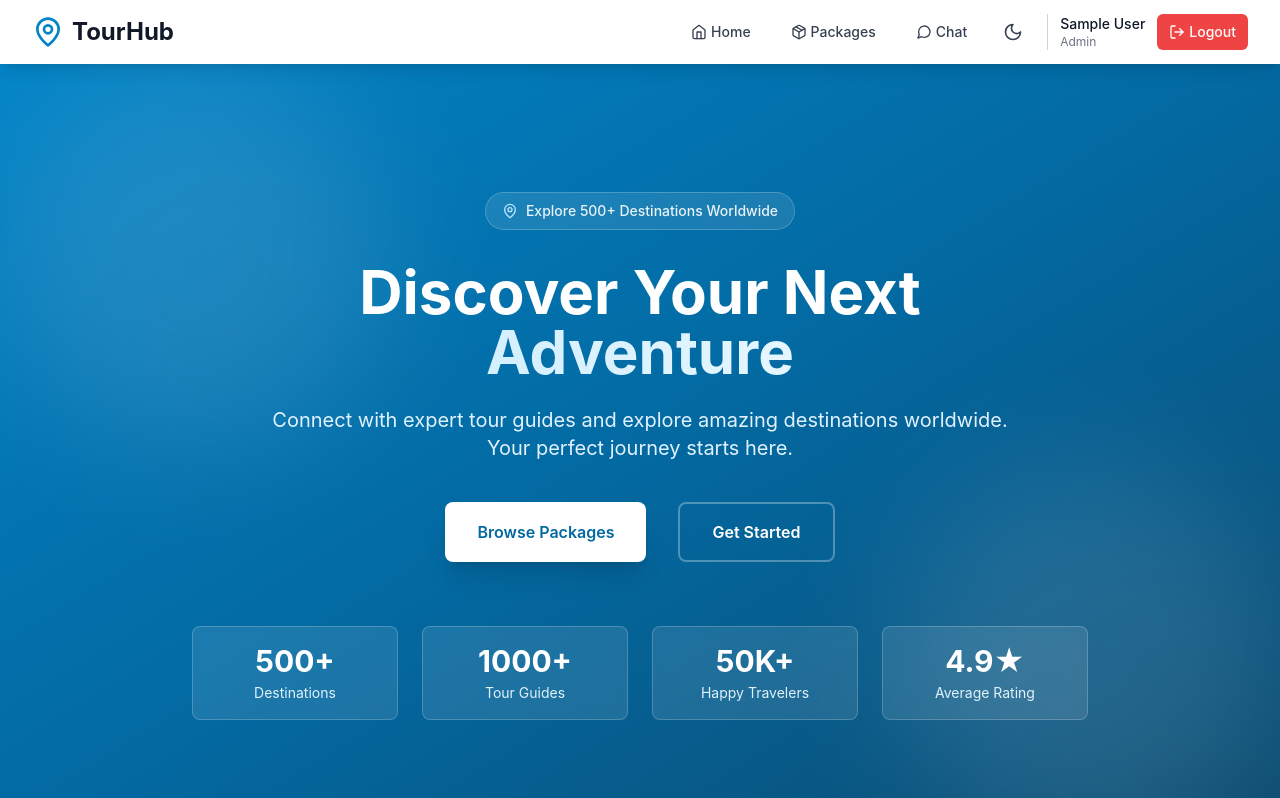
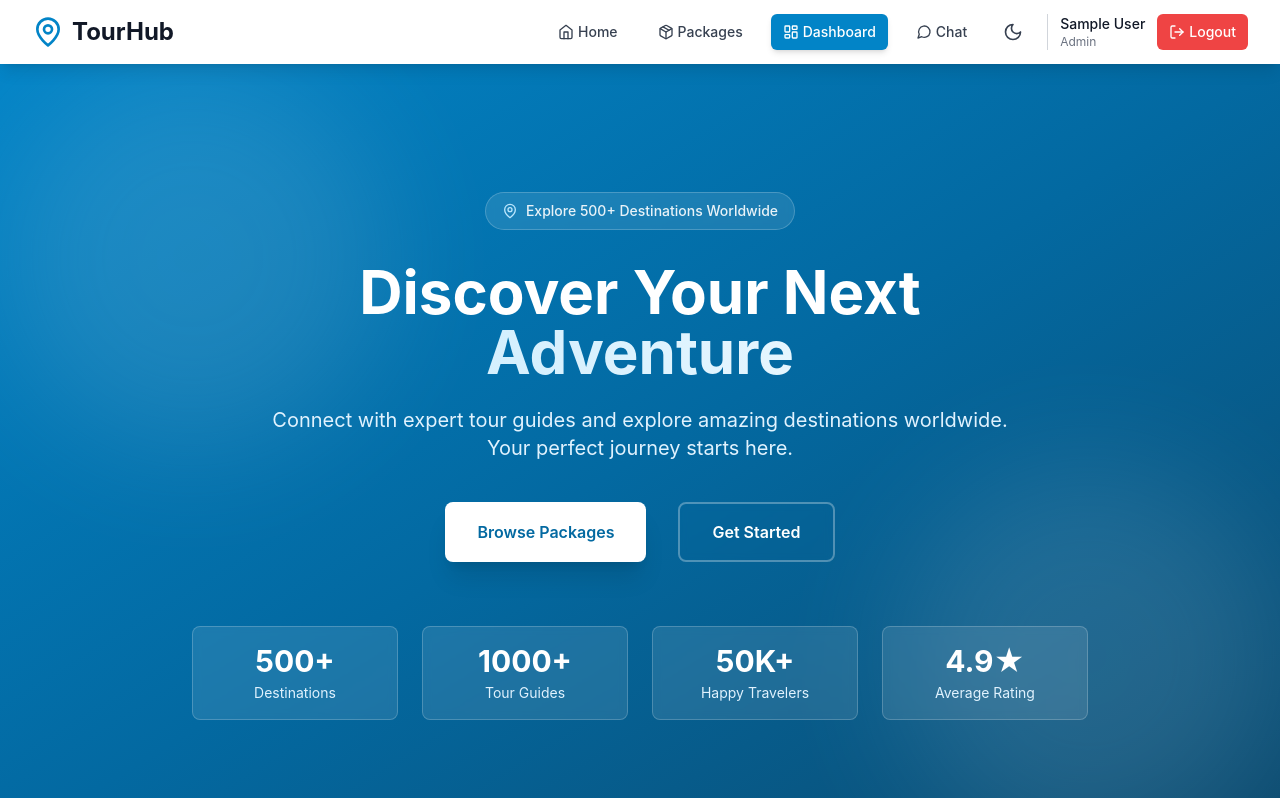
Before and after one commit to Pradeepkaliyawansha/TourLink, a React (Vite) app in the folder client/: page / in a window 1280 px wide. Shown: the top 798 px of the page. Built offline with nearby package versions, Linux system fonts and the light colour scheme; no server answers; sample sign-in values are in the browser's storage.

Commit message:
feat: add button to nav bar navigate dashboard

```diff
--- a/client/src/App.jsx
+++ b/client/src/App.jsx
@@ -16,10 +16,6 @@ function App() {
   const { user } = useSelector((state) => state.auth);
   const location = useLocation();
   const isAdminRoute = location.pathname.startsWith("/admin");
-
-  console.log("App.jsx - Current user:", user);
-  console.log("App.jsx - Current location:", location.pathname);
-  console.log("App.jsx - Is admin route:", isAdminRoute);
 
   return (
     <div className="min-h-screen bg-gray-50 dark:bg-gray-900 transition-colors duration-200">
--- a/client/src/components/NavBar.jsx
+++ b/client/src/components/NavBar.jsx
@@ -1,4 +1,3 @@
-// client/src/components/NavBar.jsx
 import { Link, useNavigate } from "react-router-dom";
 import { useSelector, useDispatch } from "react-redux";
 import { logout } from "../redux/authSlice";
@@ -10,6 +9,7 @@ import {
   Home,
   Moon,
   Sun,
+  LayoutDashboard,
 } from "lucide-react";
 import { useTheme } from "../context/ThemeContext";
 
@@ -62,6 +62,17 @@ const Navbar = () => {
                     className="text-gray-700 dark:text-gray-300 hover:text-primary-600 dark:hover:text-primary-400 px-3 py-2 rounded-md text-sm font-medium transition-colors"
                   >
                     My Packages
+                  </Link>
+                )}
+
+                {/* Admin Dashboard Button - Only visible to admins */}
+                {user.role === "admin" && (
+                  <Link
+                    to="/admin"
+                    className="flex items-center space-x-1 bg-primary-600 hover:bg-primary-700 dark:bg-primary-500 dark:hover:bg-primary-600 text-white px-3 py-2 rounded-md text-sm font-medium transition shadow-md hover:shadow-lg"
+                  >
+                    <LayoutDashboard className="h-4 w-4" />
+                    <span>Dashboard</span>
                   </Link>
                 )}
 
```
